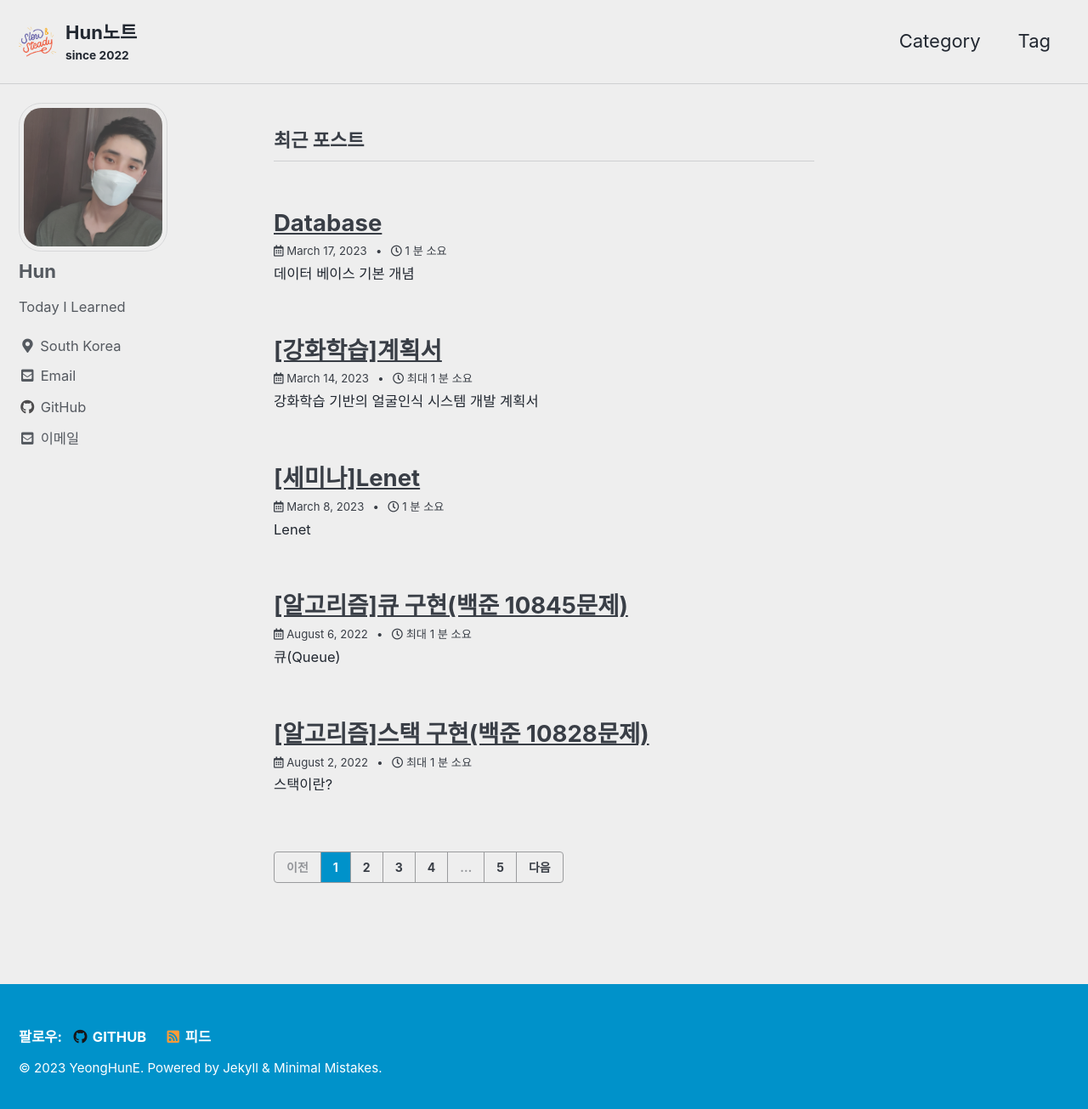
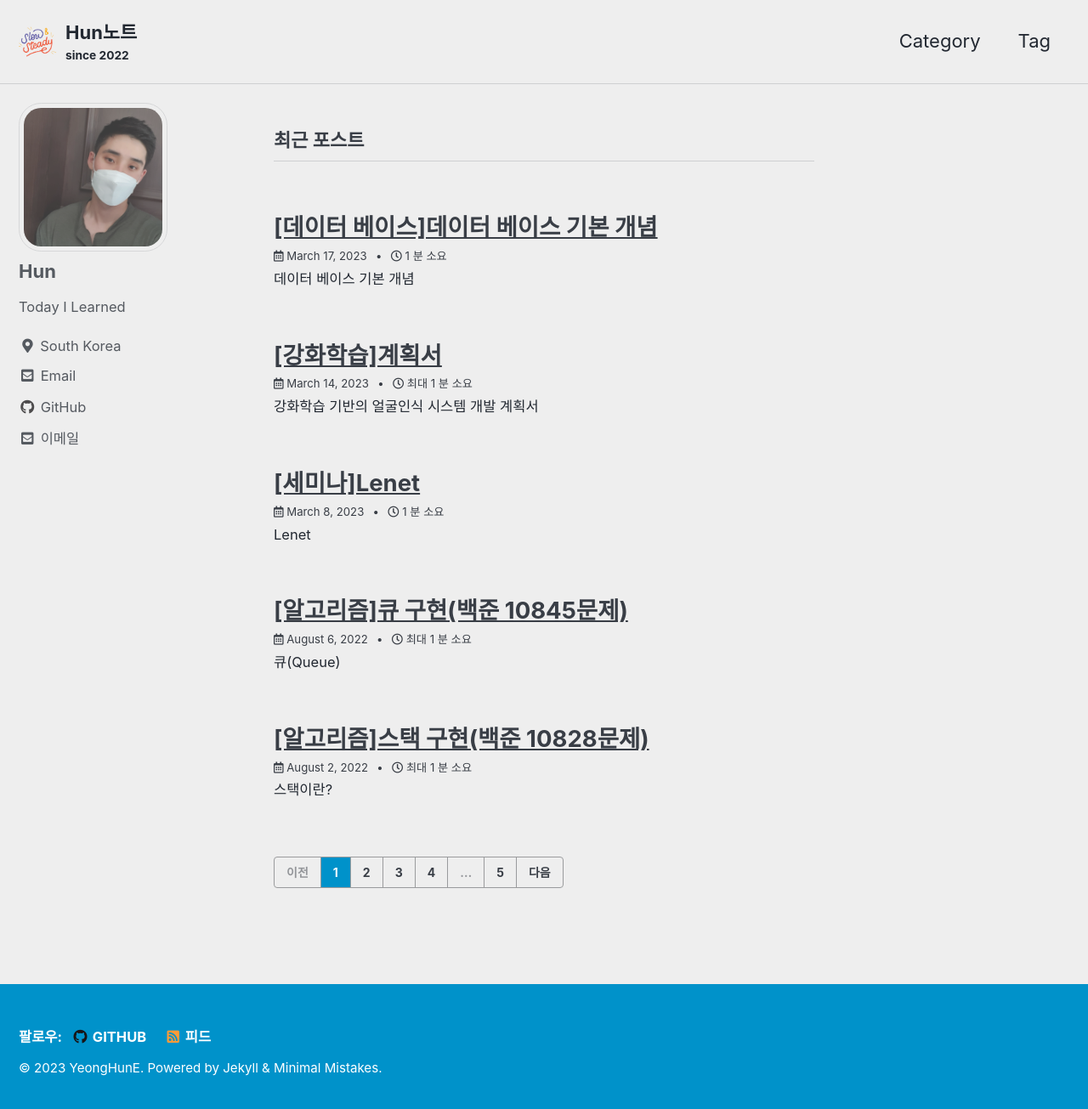
Before and after one commit to yeonghune/yeonghune.github.io, a Jekyll site: the page built from index.html, in a window 1280 px wide and 1313 px high. Shown: the top 1305 px of the window at 85% size. Built offline with Jekyll 4.4.1, drawn with Linux system fonts in a browser that asks for light colours; cached includes are drawn as plain includes; the list of posts is cut into pages by our own code.

Commit message:
Update 2023-03-17-Database.md

```diff
--- a/_posts/2023-03-17-Database.md
+++ b/_posts/2023-03-17-Database.md
@@ -1,3 +1,10 @@
+---
+layout: single
+title:  "[데이터 베이스]데이터 베이스 기본 개념"
+categories : DataBase
+tag : Study
+toc : false
+---
 # 데이터 베이스 기본 개념
 
 ## 데이터 베이스의 필요성
```
